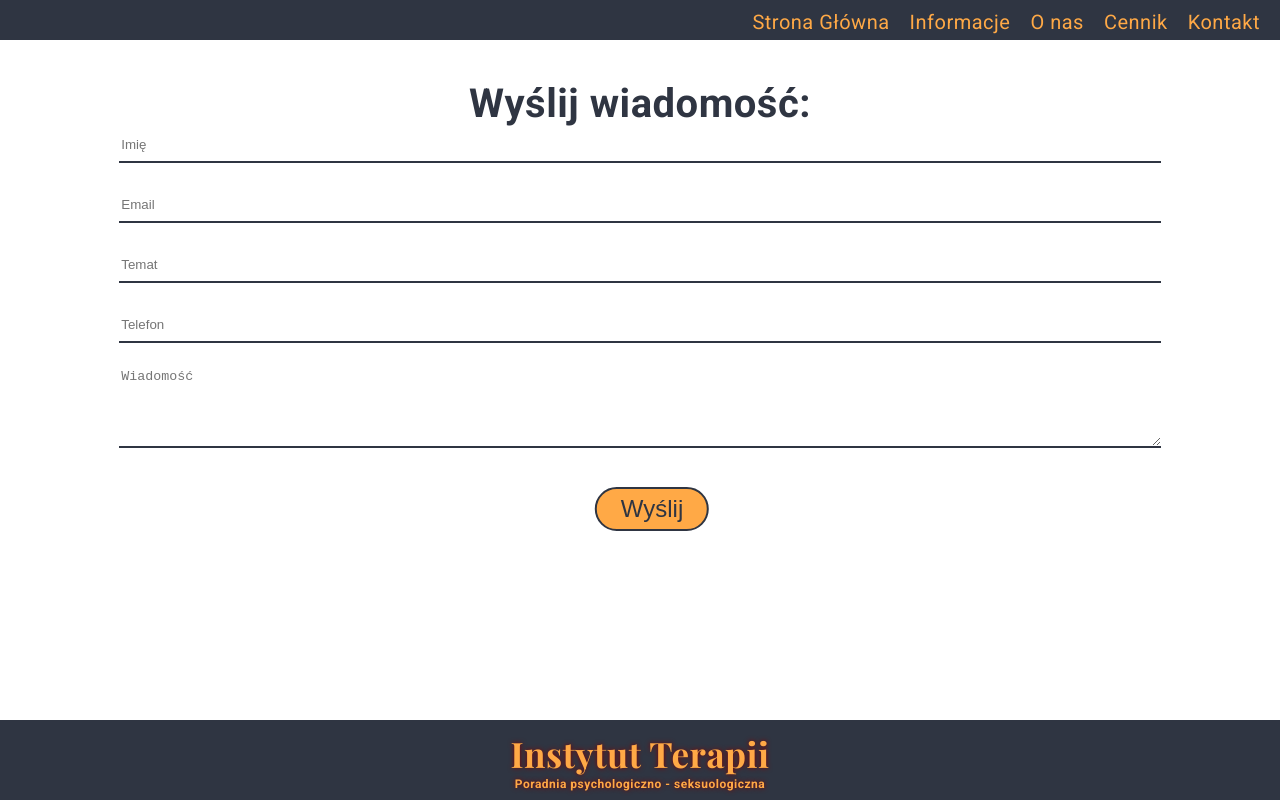
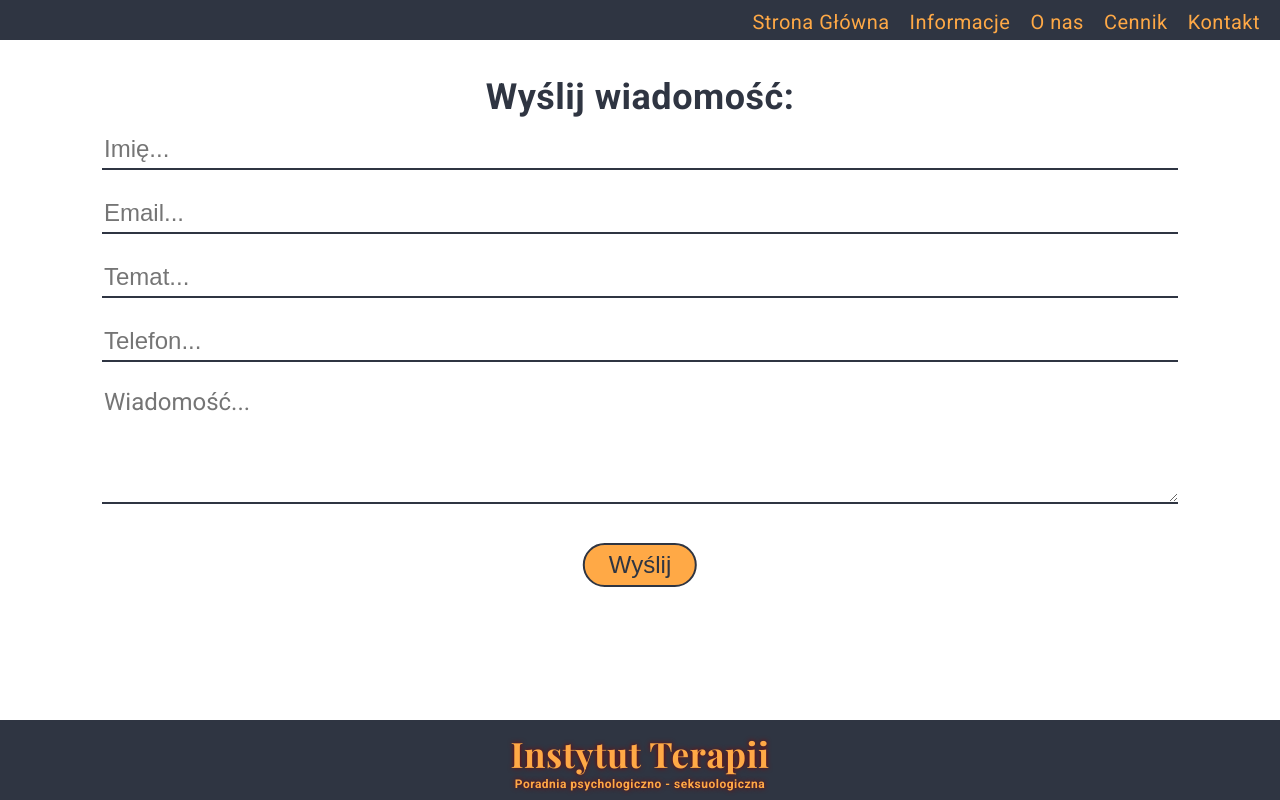
Before and after one commit to wrotewrong/instytut_tp, a React (Create React App) app in the folder client/: page /contact in a window 1280 px wide. Built offline with nearby package versions, Linux system fonts and the light colour scheme.

Commit message:
Fix several css bugs

```diff
--- a/client/src/components/features/MailForm/MailForm.js
+++ b/client/src/components/features/MailForm/MailForm.js
@@ -54,7 +54,6 @@ export function MailForm() {
       <Form onSubmit={validate(handleSubmit)}>
         <div className={styles.inputWrapper}>
           <Form.Group controlId='formLogin'>
-            {/* <Form.Label>Imię</Form.Label> */}
             <Form.Control
               {...register('name', {
                 required: true,
@@ -62,7 +61,7 @@ export function MailForm() {
                 maxLength: config.nameCharacterMax,
               })}
               type='text'
-              placeholder='Imię'
+              placeholder='Imię...'
               value={name}
               onChange={(e) => setName(e.target.value)}
             ></Form.Control>
@@ -77,7 +76,6 @@ export function MailForm() {
 
         <div className={styles.inputWrapper}>
           <Form.Group controlId='formLogin'>
-            {/* <Form.Label>Email</Form.Label> */}
             <Form.Control
               {...register('email', {
                 required: true,
@@ -85,7 +83,7 @@ export function MailForm() {
                 pattern: config.emailFormat,
               })}
               type='email'
-              placeholder='Email'
+              placeholder='Email...'
               value={email}
               onChange={(e) => setEmail(e.target.value)}
             ></Form.Control>
@@ -100,7 +98,6 @@ export function MailForm() {
 
         <div className={styles.inputWrapper}>
           <Form.Group controlId='formLogin'>
-            {/* <Form.Label>Temat</Form.Label> */}
             <Form.Control
               {...register('subject', {
                 required: true,
@@ -108,7 +105,7 @@ export function MailForm() {
                 maxLength: config.subjectCharacterMax,
               })}
               type='text'
-              placeholder='Temat'
+              placeholder='Temat...'
               value={subject}
               onChange={(e) => setSubject(e.target.value)}
             ></Form.Control>
@@ -123,7 +120,6 @@ export function MailForm() {
 
         <div className={styles.inputWrapper}>
           <Form.Group controlId='formLogin'>
-            {/* <Form.Label>Telefon</Form.Label> */}
             <Form.Control
               {...register('tel', {
                 required: true,
@@ -131,7 +127,7 @@ export function MailForm() {
                 maxLength: config.phoneCharacterMax,
               })}
               type='tel'
-              placeholder='Telefon'
+              placeholder='Telefon...'
               value={tel}
               onChange={(e) => setTel(e.target.value)}
             ></Form.Control>
@@ -146,10 +142,9 @@ export function MailForm() {
 
         <div className={styles.inputWrapper}>
           <Form.Group controlId='formLogin'>
-            {/* <Form.Label>Wiadomość</Form.Label> */}
             <Form.Control
               as='textarea'
-              rows={5}
+              rows={4}
               {...register('message', {
                 required: true,
                 minLength: config.messageCharacterMin,
@@ -157,7 +152,7 @@ export function MailForm() {
                 pattern: config.messageFormat,
               })}
               type='text'
-              placeholder='Wiadomość'
+              placeholder='Wiadomość...'
               value={message}
               onChange={(e) => setMessage(e.target.value)}
             ></Form.Control>
--- a/client/src/components/features/MailForm/mailForm.module.scss
+++ b/client/src/components/features/MailForm/mailForm.module.scss
@@ -3,6 +3,7 @@
 .messageComponent {
   display: flex;
   justify-content: center;
+  padding: 0 $base-size;
 
   .inputWrapper {
     display: inline-block;
@@ -10,10 +11,15 @@
     margin-bottom: $base-size * 2;
   }
 
+  .inputWrapper:first-of-type {
+    margin-top: $base-size;
+  }
+
   input,
   textarea {
     width: 100%;
     color: $color-dark;
+    font-size: $base-size * 2;
     border: none;
     border-bottom: 2px solid $color-dark;
     transition: 0.5s;
@@ -26,13 +32,16 @@
   }
 
   input {
-    height: $base-size * 3;
+    line-height: $base-size * 3;
+  }
+
+  textarea {
+    font-family: $font-text;
   }
 
   small {
     display: inline-block;
-    text-align: center;
-    color: red;
+    color: $color-warning;
     width: 100%;
   }
 
@@ -40,7 +49,7 @@
     position: relative;
     left: 50%;
     transform: translateX(-50%);
-    margin: $base-size;
+    margin: $base-size 0;
     padding: $base-size * 0.5 $base-size * 2;
     color: $color-dark;
     font-size: $base-size * 2;
--- a/client/src/components/layout/NavBar/navBar.module.scss
+++ b/client/src/components/layout/NavBar/navBar.module.scss
@@ -5,7 +5,7 @@
   top: 0;
   width: 100%;
   height: 40px;
-  z-index: 2;
+  z-index: 3;
   background-color: $color-dark;
 }
 
--- a/client/src/styles/global.scss
+++ b/client/src/styles/global.scss
@@ -31,6 +31,10 @@ h1 {
   font-family: $font-header;
 }
 
+h3 {
+  font-size: $base-size * 3;
+}
+
 a {
   color: $color-light;
 }
--- a/client/src/styles/settings.scss
+++ b/client/src/styles/settings.scss
@@ -6,7 +6,7 @@ $color-main: #327da1;
 // $color-details: #ffa946;
 $color-details: #ffa946;
 $color-success: #26de81;
-$color-warning: #e1644e;
+$color-warning: red;
 
 $font-text: 'Roboto', sans-serif;
 $font-header: 'Playfair Display', serif;
```
